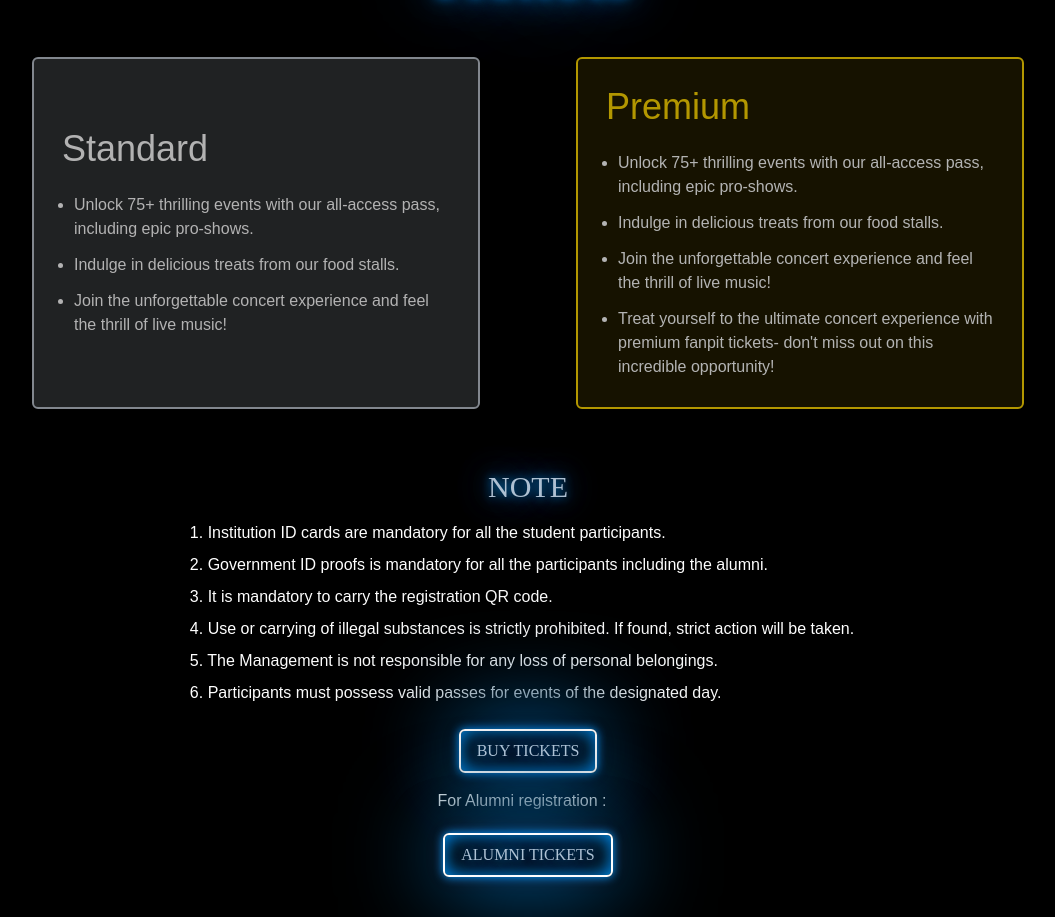
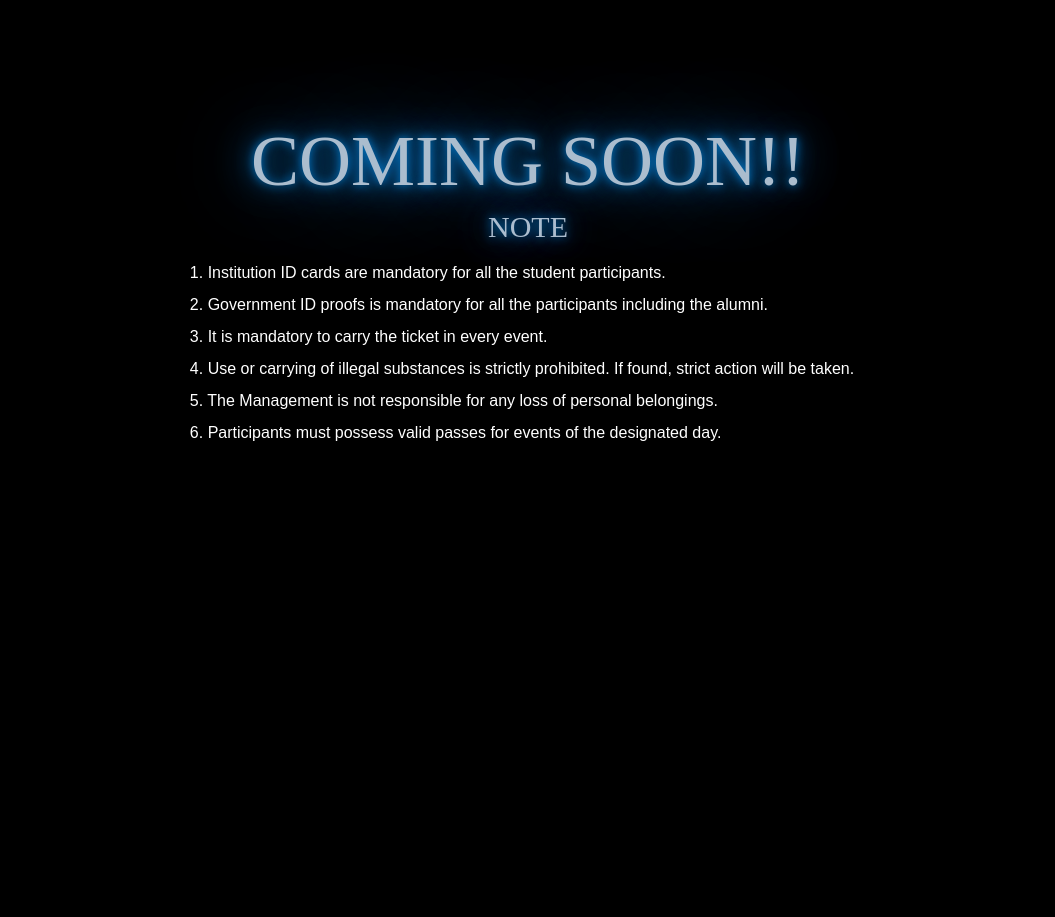
Before and after one commit to Garvanand/Rajasthan_Club, a React (Create React App) app: page /buytickets in a window 1280 px wide. Shown: the part 103-1020 px from the top of the page, without its empty margins (112-1167 px from the left). After the commit the page ends 800 px from the top, so only its background shows below. Built offline with nearby package versions, Linux system fonts and the light colour scheme; a web font is replaced by a local one.

Commit message:
loader and buy tickets updated

```diff
--- a/src/views/BuyTickets.jsx
+++ b/src/views/BuyTickets.jsx
@@ -7,9 +7,9 @@ const BuyTickets = () => {
   return (
     <div id="buytickets" className="flex flex-col py-10 items-center stretch-to-screen justify-center">
       <div class="text-7xl main text-center">
-        <span class="socod">Tickets</span>
+        <span class="socod">COMING SOON!!</span>
       </div>
-      <div className="flex flex-wrap mx-4">
+      {/* <div className="flex flex-wrap mx-4">
         <div className="ticketcard border-2 max-w-md max-h-md border-[#BBC2CC] p-4 lg:m-12 backdrop-blur-sm m-4 rounded-md box !bg-[#BBC2CC40] hover:!bg-[#BBC2CC60] hover:!scale-105 duration-500 flex text-white justify-center flex-col">
           <p className="text-4xl m-3 text-white">Standard</p>
           <ul className="list-disc">
@@ -42,7 +42,7 @@ const BuyTickets = () => {
             </li>
           </ul>
         </div>
-      </div>
+      // </div> */}
       <div className="text-white">
         <div class="text-3xl mt-3 mb-3 main text-center">
           <span class="socod">NOTE</span>
@@ -50,14 +50,14 @@ const BuyTickets = () => {
         <p className="ml-5 lg:ml-0 mr-3 mb-5 leading-8">
           1. Institution ID cards are mandatory for all the student participants.<br></br>
           2. Government ID proofs is mandatory for all the participants including the alumni.<br></br>
-          3. It is mandatory to carry the registration QR code.<br></br>
+          3. It is mandatory to carry the ticket in every event.<br></br>
           4. Use or carrying of illegal substances is strictly prohibited. If found, strict action will be taken.<br></br>
           5. The Management is not responsible for any loss of personal belongings.<br></br>
           6. Participants must possess valid passes for events of the designated day.<br></br>
 
         </p>
       </div>
-      <button
+      {/* <button
         type="button"
         onClick={() => window.open("http://rec.rechargefest.org/login", "_self")}
         className="px-4 py-2 text-white hover:text-white  duration-200 rounded-md font-medium hover:duration-500 px neon-btn-socod max-w-max "
@@ -65,10 +65,10 @@ const BuyTickets = () => {
         <div class="main text-md">
           <span class="socod text-left">BUY TICKETS</span>
         </div>
-      </button>
+      </button> */}
       <div className="flex flex-col justify-center items-center">
-        <p className="ml-5 lg:ml-0 mr-3 mb-5 text-white mt-4">For Alumni registration : </p>
-        <button
+        {/* <p className="ml-5 lg:ml-0 mr-3 mb-5 text-white mt-4">For Alumni registration : </p> */}
+        {/* <button
           type="button"
           onClick={() => window.open("https://rajalakshmi.org/rechargealumni", "_self")}
           className="px-4 py-2 text-white hover:text-white  duration-200 rounded-md font-medium hover:duration-500 px neon-btn-socod max-w-max "
@@ -76,7 +76,7 @@ const BuyTickets = () => {
           <div class="main text-md">
             <span class="socod text-left">ALUMNI TICKETS</span>
           </div>
-        </button>
+        </button> */}
       </div>
     </div>
   );
--- a/src/views/Loading.jsx
+++ b/src/views/Loading.jsx
@@ -2,7 +2,7 @@ const Loading = () =>{
     return (
         <div className="stretch-to-screen flex flex-col justify-center items-center gap-y-5 bg-black">
             <div class="charging-container"></div>
-            <h1 className="text-white text-3xl font-bold tracking-widest animate-pulse"><span className="text-[#2695ff]">REC</span>HARGING</h1>
+            <h1 className="text-white text-3xl font-bold tracking-widest animate-pulse"><span className="text-[#2695ff]">KHAMMA</span>GHANI</h1>
         </div>
     )
 }
```
